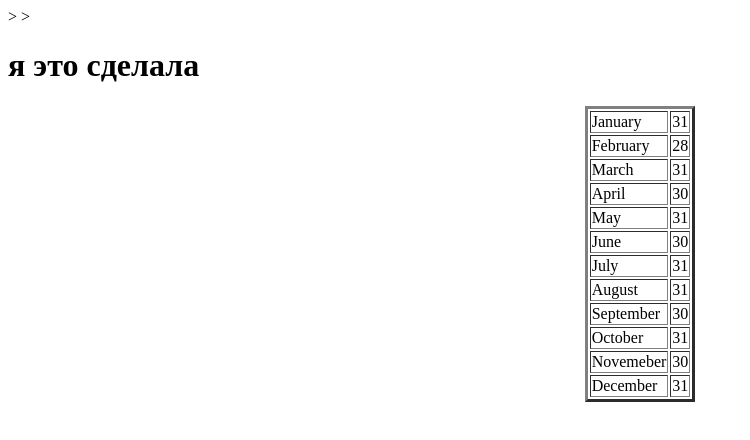
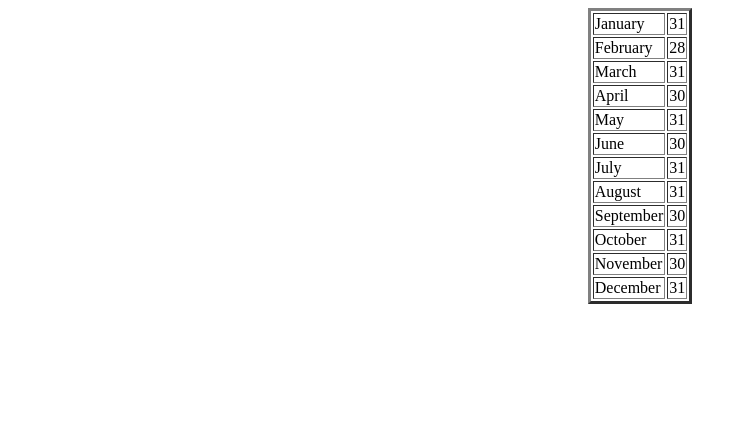
Before and after one commit to Anastasiagv7/FirstLesson, a plain HTML site: page month.html in a window 1280 px wide. Shown: the whole page, without its empty margins (0-750 px from the left). Drawn offline with Linux system fonts and the light colour scheme.

Commit message:
My First commit

```diff
--- a/month.html
+++ b/month.html
@@ -11,7 +11,7 @@
 <body>
 <!--Не валидно, нет закрывающего уголка, ты вообще смотришь на подчеркивания редактора? Зачем IDE? КРАСЫНМ же подсвечено -->
 <table border="3"
-       align="center"
+       align="center">
 <tr>
     <td>January</td>
         <td>31</td>
@@ -27,7 +27,7 @@
     <tr>
         <td>April</td>
         <!--Не валидно, двойная скобка закрывающая, снова редактор ОРЕТ просто тебе-->
-        <td>30</td>>
+        <td>30</td>
     </tr>
     <tr>
         <td>May</td>
@@ -54,7 +54,8 @@
     <td>31</td>
     <tr>
     <!--Нобярь пишется не так-->
-    <td>Novemeber</td>
+    <! я опечаталась -->
+    <td>November</td>
     <td>30</td>
 </tr>
     <tr>
@@ -62,9 +63,6 @@
         <td>31</td>
     </tr>
 <!--Это что вообще такое? Весь контент пишется ВНУТРИ тегов всегда <table></table> мы же говорили про это-->
->
-<h1>
-    я это сделала
-</h1>
+</table>
 </body>
 </html>
```
